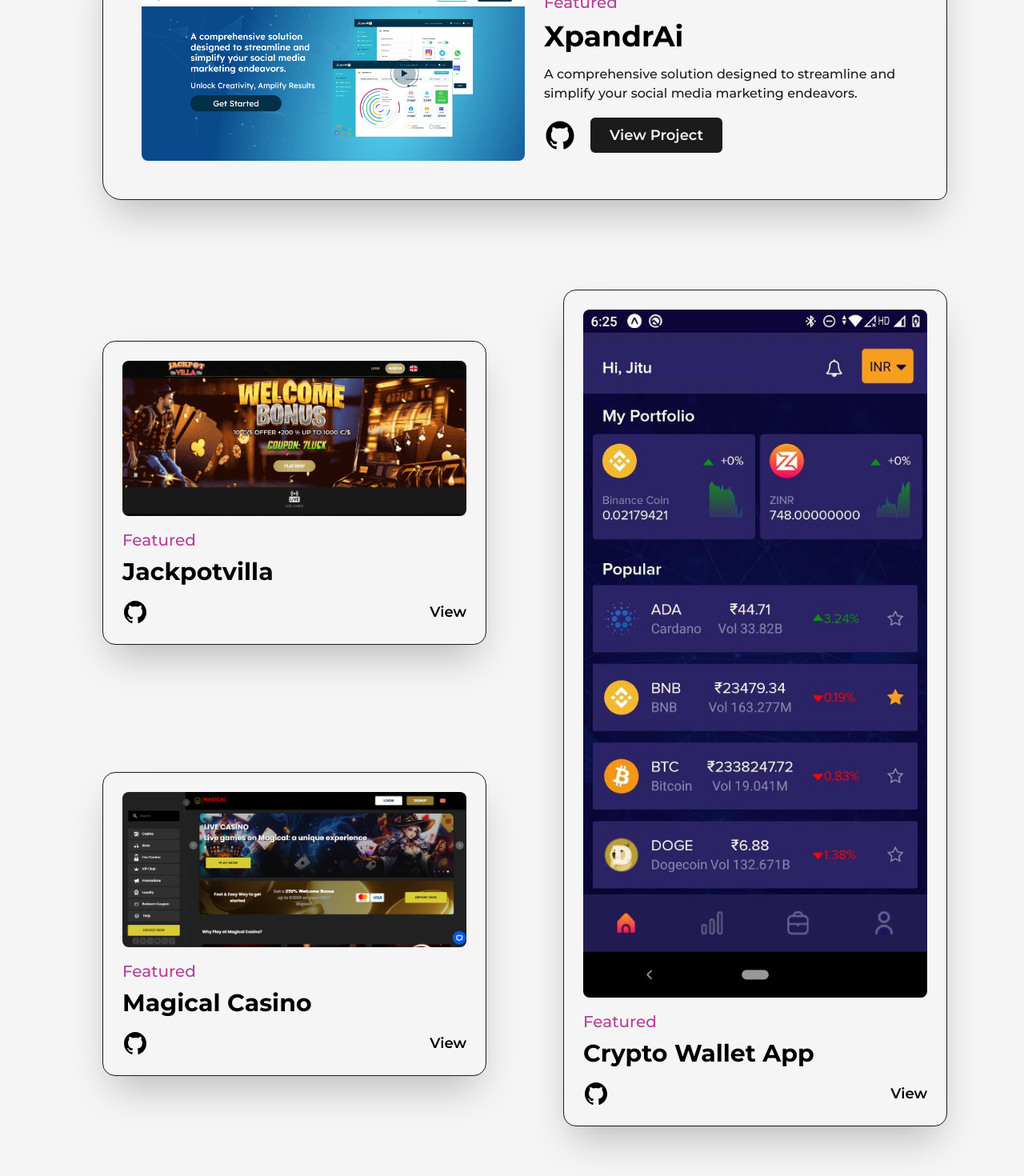
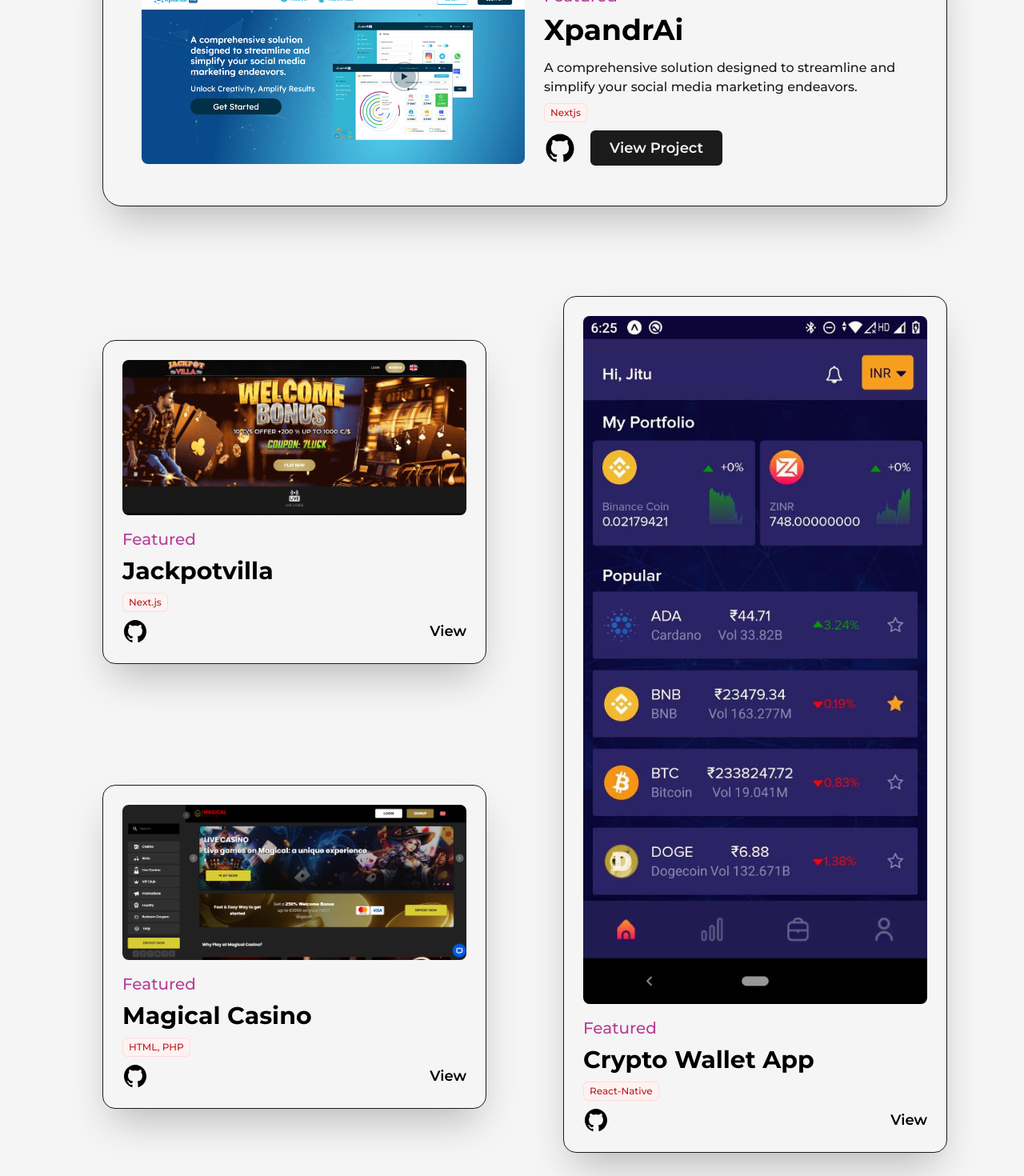
Before and after one commit to Jitam/nextPortfolio, a Next.js app: page /projects in a window 1280 px wide. Shown: the part 500-1970 px from the top of the page at 80% size. Built offline with nearby package versions, Linux system fonts and the light colour scheme.

Commit message:
adding badges

```diff
--- a/src/pages/projects.js
+++ b/src/pages/projects.js
@@ -14,7 +14,7 @@
 
 const FramerImg = motion(Image);
 
-const FeaturedProject = ({ type, title, summary, img, github, link }) => {
+const FeaturedProject = ({ type, title, summary, img, github, link, badge }) => {
   return (
     <article className="w-full relative flex items-center justify-between rounded-3xl rounded-br-xl border border-solid border-dark bg-light shadow-2xl p-12 dark:bg-dark dark:border-light lg:flex-col lg:p-8 xs:rounded-2xl xs-rounded-br-2xl xs:p-4">
       <div className="absolute top-0 -right-3 -z-10 w-[104%] h-[103%] rounded-[2rem] bg-dark dark:bg-light" />
@@ -44,10 +44,12 @@
           <h2 className="my-2 w-full text-left text-4xl dark:text-light font-bold sm:text-sm">
             {title}
           </h2>
+
         </Link>
         <p className="my-2 font-medium text-dark dark:text-light sm:text-sm">
           {summary}
         </p>
+        <span class="inline-flex items-center rounded-md bg-red-50 px-2 py-1 text-xs font-medium text-red-700 ring-1 ring-inset ring-red-600/10">{badge}</span>
         <div className="mt-2 flex items-center">
           <Link
             href={github}
@@ -69,7 +71,7 @@
   );
 };
 
-const CustomProject = ({ title, type, img, link, github }) => {
+const CustomProject = ({ title, type, img, link, github, badge }) => {
   return (
     <article className="w-full flex flex-col items-center justify-center rounded-2xl border border-solid border-dark bg-light p-6 relative my-12 shadow-2xl dark:border-light dark:bg-dark xs:px-4">
       <div className="absolute top-0 -right-3 -z-10 w-[102%] h-[103%] rounded-[2rem] bg-dark dark:bg-light" />
@@ -98,6 +100,7 @@
           <h2 className="my-2 w-full text-left dark:text-light text-3xl font-bold lg:text-2xl">
             {title}
           </h2>
+          <span class="inline-flex items-center rounded-md bg-red-50 px-2 py-1 text-xs font-medium text-red-700 ring-1 ring-inset ring-red-600/10">{badge}</span>
         </Link>
         <div className="w-full justify-between mt-2 flex items-center">
           <Link
@@ -142,6 +145,7 @@
                 summary={`A comprehensive solution designed to streamline and simplify your social media marketing endeavors.`}
                 link={"https://www.xpandrai.com"}
                 github={"/"}
+                badge={"Nextjs"}
               />
             </div>
 
@@ -152,6 +156,7 @@
                 img={featuredProject1}
                 link={"https://www.jackpotvilla.com/"}
                 github={"/"}
+                badge={"Next.js"}
               />
               <CustomProject
                 title={"Magical Casino"}
@@ -159,6 +164,7 @@
                 img={featuredProject3}
                 link={"https://magicalcasino.co/"}
                 github={"/"}
+                badge={"HTML, PHP"}
               />
             </div>
             <div className="col-span-6 sm:col-span-12">
@@ -168,6 +174,7 @@
                 img={featuredProject2}
                 link={"/"}
                 github={"/"}
+                badge={"React-Native"}
               />
             </div>
             <div className="col-span-12">
@@ -178,6 +185,7 @@
                 summary={`Anitra assists farmers in the monetization of animals at doorstep, providing ease and best value for livestock. Anitra brings best practices in Livestock Maintenance, Transport, and Logistics increasing farmers profits.`}
                 link={"https://anitra.co/"}
                 github={"/"}
+                badge={"Bootstrap"}
               />
             </div>
             {/* <div className="col-span-12">
```
